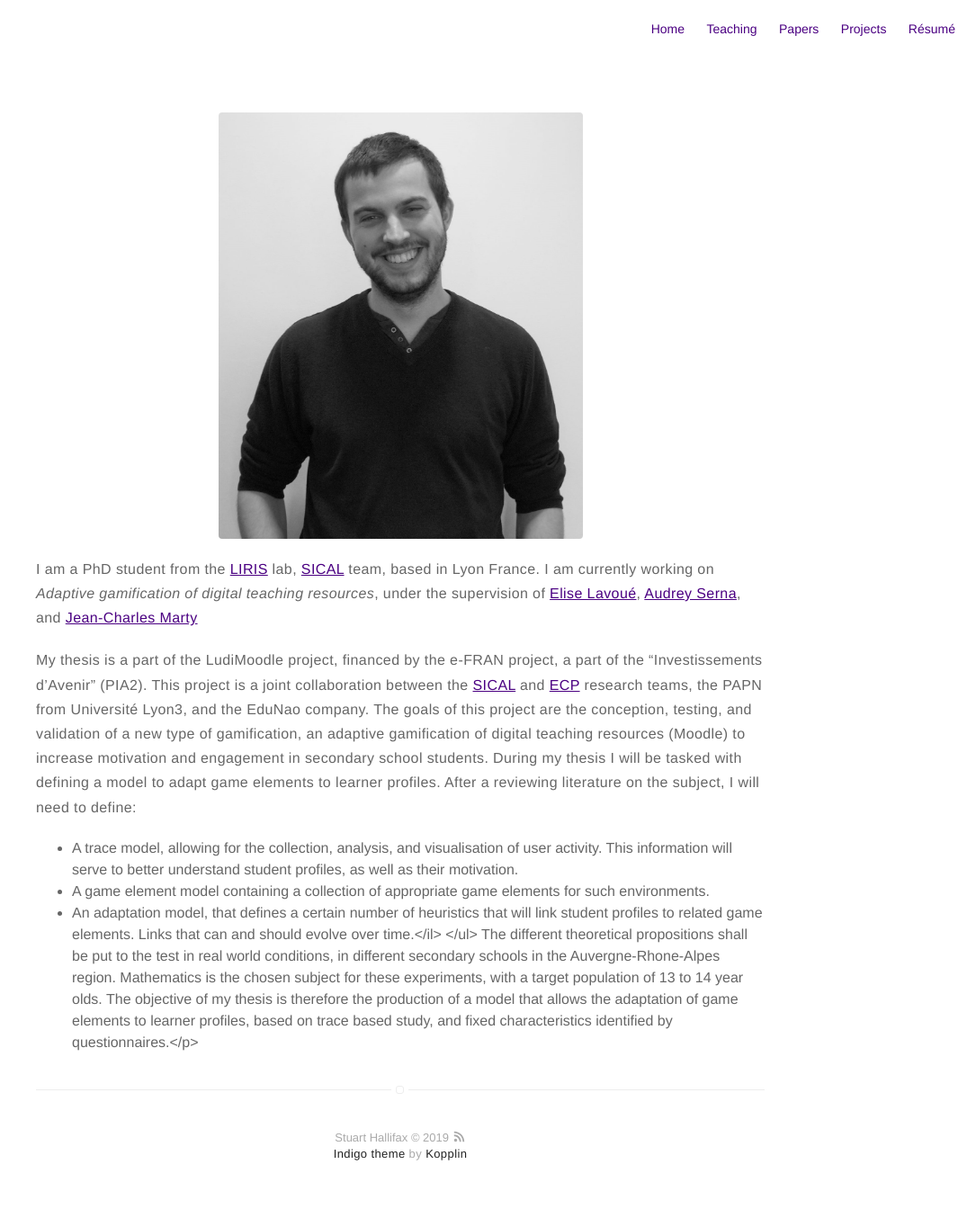
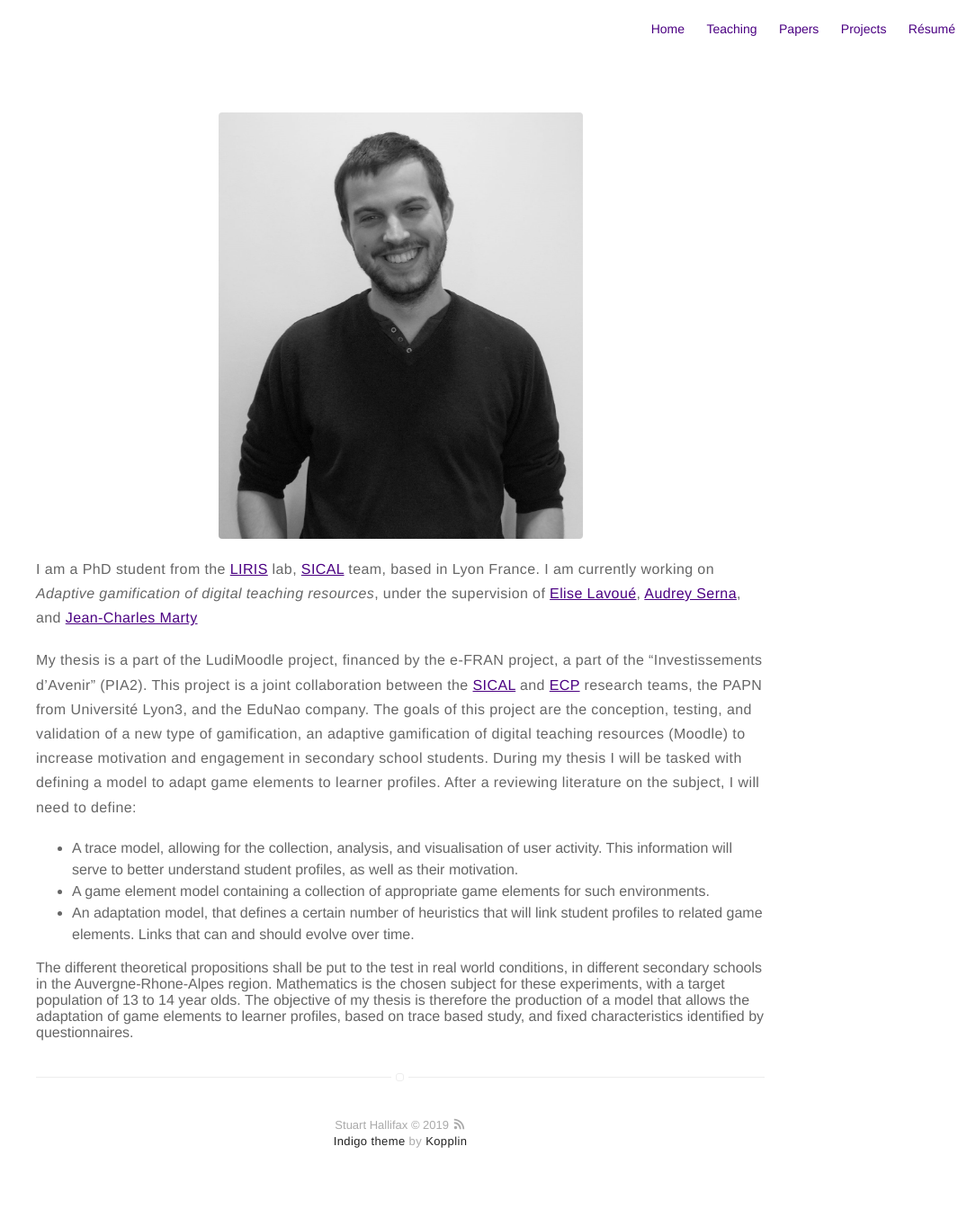
Before and after one commit to Therberus/therberus.github.io, a Jekyll site: the page built from about.md, in a window 1280 px wide. Shown: the whole page at 90% size, without its empty margins (195-1280 px from the left). Built offline with Jekyll 4.4.1, drawn with Linux system fonts in a browser that asks for light colours.

```diff
--- a/about.md
+++ b/about.md
@@ -13,7 +13,7 @@ During my thesis I will be tasked with defining a model to adapt game elements t
 <ul>
 	<li>A trace model, allowing for the collection, analysis, and visualisation of user activity. This information will serve to better understand student profiles, as well as their motivation.</li>
 	<li>A game element model containing a collection of appropriate game elements for such environments.</li>
-	<li>An adaptation model, that defines a certain number of heuristics that will link student profiles to related game elements. Links that can and should evolve over time.</il>
+	<li>An adaptation model, that defines a certain number of heuristics that will link student profiles to related game elements. Links that can and should evolve over time.</li>
 </ul>
 
 The different theoretical propositions shall be put to the test in real world conditions, in different secondary schools in the Auvergne-Rhone-Alpes region. Mathematics is the chosen subject for these experiments, with a target population of 13 to 14 year olds.
```
